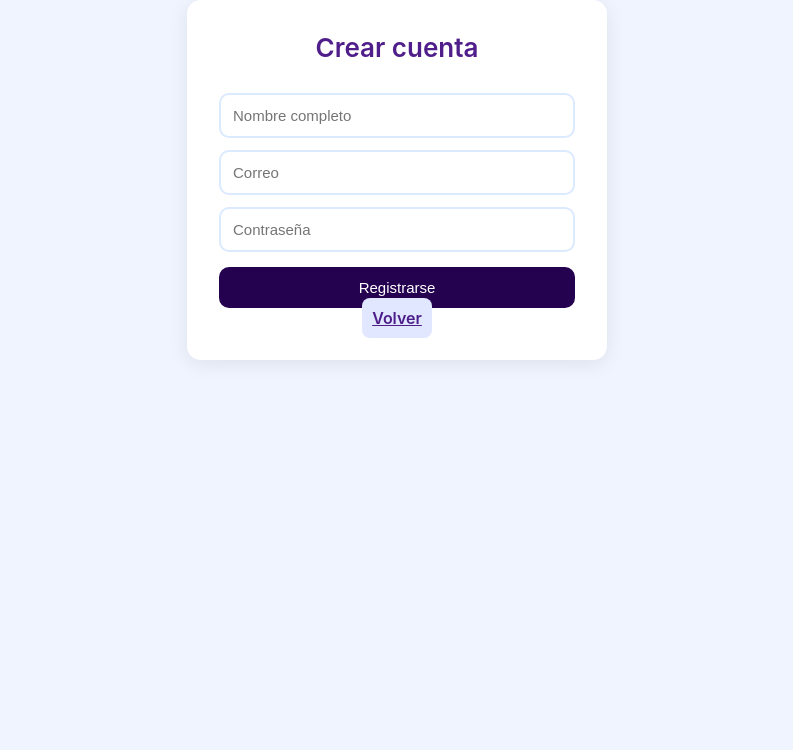
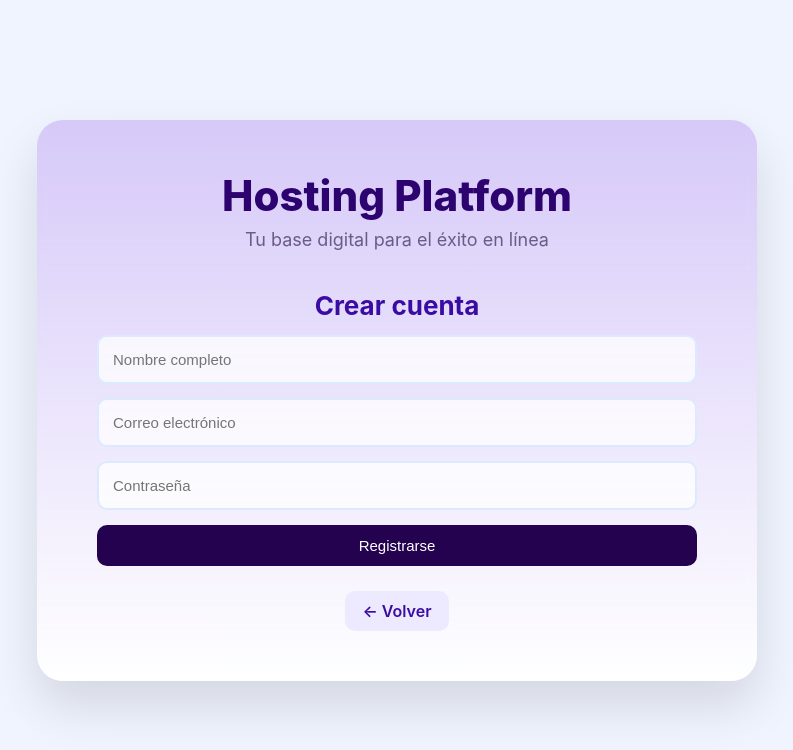
Before and after one commit to andresgomez2310/Hosting, a React (Vite) app in the folder dashboard/: page /register in a window 1280 px wide. Shown: the top 750 px of the page, without its empty margins (243-1036 px from the left). Built offline with nearby package versions, Linux system fonts and the light colour scheme.

Commit message:
Update Stylished Design

```diff
--- a/dashboard/src/pages/Dashboard.jsx
+++ b/dashboard/src/pages/Dashboard.jsx
@@ -4,17 +4,23 @@ import "../styles.css";
 
 export default function Dashboard() {
   return (
-    <div className="card dashboard">
-      <h1 className="title">Panel Principal</h1>
+    <div className="center-screen">
+      <div className="dashboard-hero-card">
 
-      <div className="dashboard-buttons">
-        <Link className="btn dashboard-btn" to="/projects">
+        <h1 className="hero-title">Hosting Platform</h1>
+        <p className="hero-subtitle">Tu base digital para el éxito en línea</p>
+
+        {/* Botón Mis Proyectos */}
+        <Link to="/projects" className="dashboard-primary-btn">
+          <span className="dash-icon">📁</span>
           Mis proyectos
         </Link>
 
-        <Link className="btn dashboard-btn" to="/projects/create">
+        {/* Botón Crear Proyecto (nuevo estilo) */}
+        <Link to="/projects/create" className="dashboard-secondary-btn">
           Crear proyecto
         </Link>
+
       </div>
     </div>
   );
--- a/dashboard/src/pages/Login.jsx
+++ b/dashboard/src/pages/Login.jsx
@@ -11,49 +11,33 @@ export default function Login() {
 
   const handleSubmit = async (e) => {
     e.preventDefault();
-    setError(""); // Limpiar cualquier error anterior
-
-    console.group("%c🔵 LOGIN FLOW", "color: #2563eb");
-
-    console.log("→ Intentando iniciar sesión…");
-    console.log("Email usado:", email);
+    setError("");
 
     try {
-      // Llamar a la función de login (desde api.js)
       const res = await login(email, password);
 
-      console.log("Respuesta del backend:", res);
-
       if (res.success) {
-        console.log("✔ Login exitoso");
-        console.log("AccessToken recibido:", res.accessToken);
-
-        // Guardar el token en localStorage
         localStorage.setItem("token", res.accessToken);
-
-        console.log("→ Enviando token al monitor…");
-        const monitorResponse = await sendTokenToMonitor(res.accessToken); // Enviar el token al monitor
-        console.log("Monitor respondió:", monitorResponse);
-
-        console.log("✔ Redirigiendo al Dashboard…");
-        navigate("/dashboard"); // Redirigir al Dashboard
+        await sendTokenToMonitor(res.accessToken);
+        navigate("/dashboard");
       } else {
-        console.warn("❌ Login fallido:", res.message);
         setError(res.message || "Credenciales inválidas");
       }
     } catch (err) {
-      console.error("⚠ Error de red:", err);
       setError("Error de red al intentar iniciar sesión.");
     }
-
-    console.groupEnd();
   };
 
   return (
-    <div className="card">
-      <h1>Iniciar sesión</h1>
+    <div className="center-screen">
+      <div className="dashboard-hero-card login-hero-card">
 
-      <form onSubmit={handleSubmit}>
+        <h1 className="hero-title">Hosting Platform</h1>
+        <p className="hero-subtitle">Tu base digital para el éxito en línea</p>
+
+        <h2 className="login-title">Iniciar sesión</h2>
+
+        <form onSubmit={handleSubmit} className="login-form">
           <input
             type="email"
             placeholder="Correo electrónico"
@@ -78,6 +62,8 @@ export default function Login() {
         <p style={{ marginTop: "20px" }}>
           ¿No tienes cuenta? <Link to="/register">Regístrate</Link>
         </p>
+
+      </div>
     </div>
   );
 }
--- a/dashboard/src/pages/Register.jsx
+++ b/dashboard/src/pages/Register.jsx
@@ -16,32 +16,59 @@ export default function Register() {
 
     try {
       const res = await registerUser({ name, email, password });
-
       if (res.success) {
         alert("Registro exitoso. Ahora inicia sesión.");
         navigate("/login");
       } else {
         setError(res.error || "No se pudo registrar.");
       }
-    } catch (err) {
+    } catch {
       setError("Error de red.");
     }
   };
 
   return (
-    <div className="card">
-      <h1>Crear cuenta</h1>
+    <div className="center-screen">
+      <div className="dashboard-hero-card login-hero-card">
 
-      <form onSubmit={handleRegister}>
-        <input placeholder="Nombre completo" value={name} onChange={(e) => setName(e.target.value)} />
-        <input placeholder="Correo" value={email} onChange={(e) => setEmail(e.target.value)} />
-        <input type="password" placeholder="Contraseña" value={password} onChange={(e) => setPassword(e.target.value)} />
+        <h1 className="hero-title">Hosting Platform</h1>
+        <p className="hero-subtitle">Tu base digital para el éxito en línea</p>
 
-        {error && <p style={{ color: "red" }}>{error}</p>}
-        <button className="btn" type="submit">Registrarse</button>
-      </form>
+        <h2 className="login-title">Crear cuenta</h2>
 
-      <Link to="/login" className="btn-small">Volver</Link>
+        <form onSubmit={handleRegister} className="login-form">
+          <input
+            type="text"
+            placeholder="Nombre completo"
+            value={name}
+            onChange={(e) => setName(e.target.value)}
+            required
+          />
+
+          <input
+            type="email"
+            placeholder="Correo electrónico"
+            value={email}
+            onChange={(e) => setEmail(e.target.value)}
+            required
+          />
+
+          <input
+            type="password"
+            placeholder="Contraseña"
+            value={password}
+            onChange={(e) => setPassword(e.target.value)}
+            required
+          />
+
+          {error && <p style={{ color: "red" }}>{error}</p>}
+
+          <button className="btn" type="submit">Registrarse</button>
+        </form>
+
+        <Link to="/login" className="btn-back">← Volver</Link>
+
+      </div>
     </div>
   );
 }
--- a/dashboard/src/styles.css
+++ b/dashboard/src/styles.css
@@ -17,15 +17,30 @@ body {
    BASIC CARDS & INPUTS
 ========================================= */
 .card {
-  width: 420px;
-  background: #fff;
-  padding: 32px;
-  max-width: 1200px;
-  border-radius: 14px;
-  box-shadow: 0 4px 20px rgba(0,0,0,0.08);
+  width: 480px;
+  background: #ffffff;
+  padding: 40px 48px;
+  border-radius: 18px;
+  box-shadow: 0 8px 32px rgba(0,0,0,0.12);
   text-align: center;
   margin: auto;
+
+  /* NUEVO: efecto suave */
+  backdrop-filter: blur(8px);
+  animation: fadeIn 0.4s ease;
 }
+
+@keyframes fadeIn {
+  from {
+    opacity: 0;
+    transform: translateY(10px);
+  }
+  to {
+    opacity: 1;
+    transform: translateY(0);
+  }
+}
+
 
 .card h1 {
   font-size: 26px;
@@ -156,18 +171,23 @@ input:focus {
 
 /* Logout button */
 .sidebar-logout {
-  background: #d63636;
+  background: #550eb1c0;  /* Igual que otros botones */
   padding: 12px;
   border-radius: 10px;
   cursor: pointer;
   color: white;
   display: flex;
+  align-items: center;
   gap: 12px;
+  width: 100%;
+  transition: 0.2s;
+  border: none;
 }
 
 .sidebar-logout:hover {
-  background: #b02121;
+  background: #2f0372;
 }
+
 
 /* =========================================
    MAIN CONTENT
@@ -209,7 +229,7 @@ input:focus {
 }
 
 .error-text {
-  color: #dc2626;
+  color: #561e8a;
   font-weight: bold;
   margin-bottom: 8px;
 }
@@ -419,3 +439,333 @@ input:focus {
   font-size: 14px;
   font-weight: 600;
 }
+/* Contenedor que centra la tarjeta de login */
+.center-screen {
+  display: flex;
+  justify-content: center;
+  align-items: center;
+  min-height: 100vh;
+}
+
+.btn-back {
+  display: inline-block;
+  margin-top: 18px;
+  padding: 10px 18px;
+  background: #ede9fe;
+  color: #3b0ca3;
+  font-weight: 600;
+  border-radius: 10px;
+  text-decoration: none;
+  transition: background 0.2s ease, transform 0.15s ease;
+}
+
+.btn-back:hover {
+  background: #ddd6fe;
+  transform: translateY(-2px);
+}
+.btn-back {
+  margin-top: 26px;
+}
+
+.dashboard-hero-card {
+  width: 900px;
+  padding: 60px 80px;
+  border-radius: 26px;
+
+  background: linear-gradient(
+    180deg,
+    rgba(155, 102, 234, 0.30),
+    rgba(255, 255, 255, 0.95)
+  );
+
+  backdrop-filter: blur(6px);
+  box-shadow: 0px 25px 50px rgba(0, 0, 0, 0.12);
+
+  text-align: center;
+  animation: fadeIn 0.5s ease;
+}
+
+
+.dashboard-card {
+  width: 550px;
+  padding: 50px;
+  border-radius: 20px;
+  box-shadow: 0px 8px 32px rgba(0, 0, 0, 0.12);
+  background: #ffffff;
+  text-align: center;
+  animation: fadeIn 0.4s ease;
+}
+.dashboard-buttons {
+  margin-top: 25px;
+  display: flex;
+  flex-direction: column;
+  gap: 18px; /* separación */
+  align-items: center;
+}
+.dashboard-btn {
+  width: 70%;
+  padding: 14px;
+  font-size: 17px;
+  text-align: center;
+  background: #240250;
+  border-radius: 12px;
+  color: white;
+  font-weight: 600;
+  transition: background 0.2s ease, transform 0.15s ease;
+}
+
+.dashboard-btn:hover {
+  background: #3b0b88;
+  transform: translateY(-2px);
+}
+.sidebar-links {
+  display: flex;
+  flex-direction: column;
+  gap: 14px;  /* ← separación vertical */
+  margin-top: 40px;
+}
+.hero-box {
+  width: 850px;
+  padding: 40px;
+  background: white;
+  border-radius: 22px;
+  text-align: center;
+  box-shadow: 0px 25px 40px rgba(0,0,0,0.12);
+  margin-bottom: 40px;
+  animation: fadeIn 0.5s ease;
+}
+.hero-title {
+  font-size: 48px;
+  font-weight: 800;
+  color: #2d036f;
+  margin-bottom: 8px;
+}
+
+.hero-subtitle {
+  font-size: 20px;
+  color: #6b5c87;
+  margin-bottom: 40px;
+}
+
+.hero-services {
+  margin-top: 30px;
+  display: flex;
+  justify-content: center;
+  gap: 25px;
+}
+
+.service-card {
+  width: 190px;
+  padding: 18px;
+  background: #f7f1ff;
+  border-radius: 16px;
+  box-shadow: 0px 10px 25px rgba(147, 84, 255, 0.2);
+  transition: transform 0.2s ease;
+}
+
+.service-card:hover {
+  transform: translateY(-4px);
+}
+
+.service-icon {
+  font-size: 30px;
+}
+
+.service-text {
+  margin-top: 10px;
+  font-weight: 600;
+  font-size: 16px;
+  color: #2d036f;
+}
+.hero-button {
+  margin-top: 32px;
+  padding: 15px 35px;
+  border: none;
+  border-radius: 12px;
+  background: linear-gradient(135deg, #4b0fa8, #240250);
+  color: white;
+  font-size: 16px;
+  font-weight: 600;
+  cursor: pointer;
+  transition: transform 0.2s ease, background 0.3s ease;
+}
+
+.hero-button:hover {
+  transform: translateY(-3px);
+  background: linear-gradient(135deg, #6517e0, #32036d);
+}
+.dashboard-primary-btn {
+  display: flex;
+  align-items: center;
+  justify-content: center;
+  gap: 12px;
+
+  width: 260px;
+  margin: 0 auto 30px auto;
+
+  background: #b78cff;
+  color: white;
+  padding: 16px 20px;
+  border-radius: 14px;
+  font-size: 18px;
+  font-weight: 600;
+  text-decoration: none;
+
+  box-shadow: 0px 10px 35px rgba(123, 64, 255, 0.25);
+
+  transition: all 0.2s ease;
+}
+
+.dashboard-primary-btn:hover {
+  transform: translateY(-4px);
+  box-shadow: 0px 15px 40px rgba(123, 64, 255, 0.4);
+}
+
+.dash-icon {
+  font-size: 22px;
+}
+
+.dashboard-secondary-btn {
+  display: block;
+  width: 300px;
+  margin: 0 auto;
+
+  padding: 15px 20px;
+
+  background: linear-gradient(135deg, #4b0fa8, #240250);
+  color: white;
+
+  font-size: 17px;
+  font-weight: 600;
+  text-align: center;
+  text-decoration: none;
+
+  border-radius: 14px;
+
+  box-shadow: 0px 10px 30px rgba(36, 2, 80, 0.4);
+  transition: all 0.25s ease;
+}
+
+.dashboard-secondary-btn:hover {
+  transform: translateY(-3px);
+  box-shadow: 0px 15px 35px rgba(36, 2, 80, 0.55);
+}
+
+@keyframes sidebarBounce {
+  0%   { transform: translateY(0); }
+  40%  { transform: translateY(-4px); }
+  100% { transform: translateY(0); }
+}
+.sidebar-item {
+  transition: all 0.25s ease;
+}
+
+.sidebar-item:hover {
+  animation: sidebarBounce 0.35s ease;
+  box-shadow: 0px 6px 20px rgba(80, 0, 140, 0.25);
+  transform: translateY(-2px);
+}
+.sidebar-logout {
+  transition: all 0.25s ease;
+}
+
+.sidebar-logout:hover {
+  animation: sidebarBounce 0.35s ease;
+  transform: translateY(-2px);
+  box-shadow: 0px 6px 20px rgba(80, 0, 140, 0.25);
+}
+.collapse-btn {
+  transition: all 0.25s ease;
+}
+
+.collapse-btn:hover {
+  animation: sidebarBounce 0.35s ease;
+  transform: translateY(-2px);
+  box-shadow: 0px 6px 18px rgba(0, 0, 0, 0.25);
+}
+
+.dashboard-hero-card {
+  width: 900px;
+  padding: 60px 80px;
+  border-radius: 26px;
+
+  background: linear-gradient(
+    180deg,
+    rgba(155, 102, 234, 0.30),
+    rgba(255, 255, 255, 0.95)
+  );
+
+  backdrop-filter: blur(6px);
+  box-shadow: 0px 25px 50px rgba(0, 0, 0, 0.12);
+
+  text-align: center;
+  animation: fadeIn 0.5s ease;
+}
+
+.login-hero-card {
+  width: 720px !important;
+  padding: 50px 60px !important;
+}
+.dashboard-hero-card {
+  width: 900px;
+  padding: 60px 80px;
+  border-radius: 26px;
+
+  background: linear-gradient(
+    180deg,
+    rgba(155, 102, 234, 0.30),
+    rgba(255, 255, 255, 0.95)
+  );
+
+  backdrop-filter: blur(6px);
+  box-shadow: 0px 25px 50px rgba(0, 0, 0, 0.12);
+  text-align: center;
+  animation: fadeIn 0.5s ease;
+}
+.login-hero-card {
+  width: 720px !important;
+  padding: 50px 60px !important;
+}
+.hero-title {
+  font-size: 42px;
+  font-weight: 800;
+  color: #2d036f;
+}
+
+.hero-subtitle {
+  margin-top: 5px;
+  font-size: 18px;
+  color: #6b5c87;
+}
+
+.login-title {
+  margin-top: 40px;
+  font-size: 26px;
+  font-weight: 700;
+  color: #3a0ca3;
+}
+.login-form input {
+  margin-top: 14px;
+  width: 100%;
+  padding: 14px;
+  border-radius: 10px;
+  border: 2px solid #dbeafe;
+  font-size: 15px;
+  background: rgba(255,255,255,0.75);
+}
+.btn-back {
+  display: inline-block;
+  margin-top: 25px;
+  padding: 10px 18px;
+  background: #ede9fe;
+  color: #3a0ca3;
+  font-weight: 600;
+  border-radius: 10px;
+  text-decoration: none;
+  transition: all 0.2s ease;
+}
+
+.btn-back:hover {
+  transform: translateY(-2px);
+  background: #dcd2ff;
+}
```
Also changed, not shown: dashboard/src/components/Sidebar.jsx (+11 -2 lines). Lines whose indentation alone changed are shown as unchanged.
